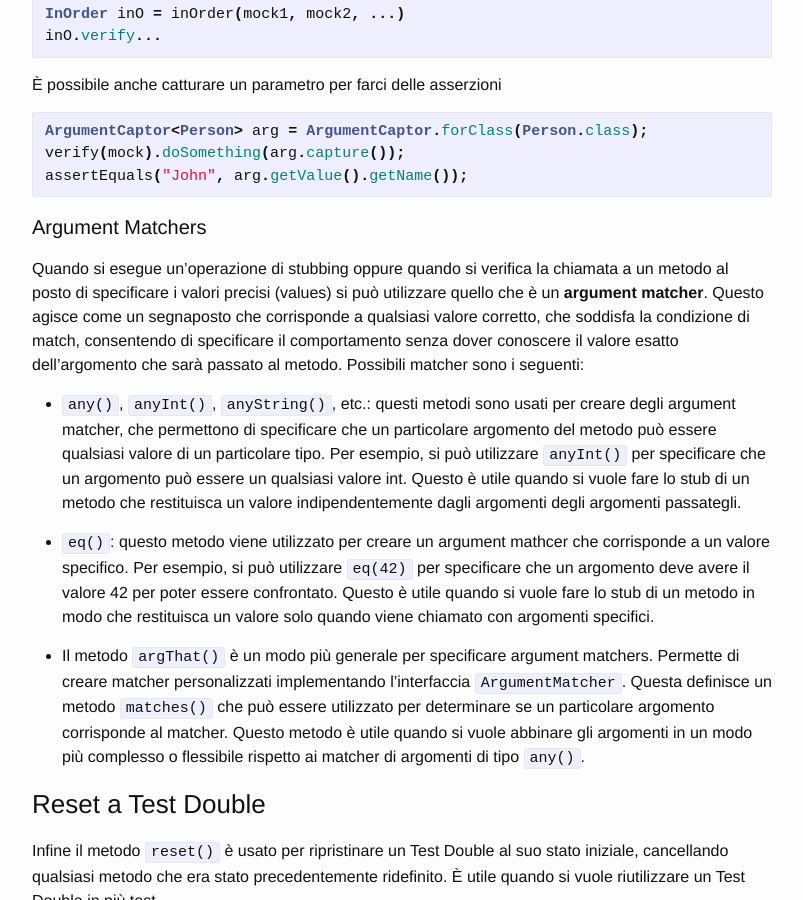
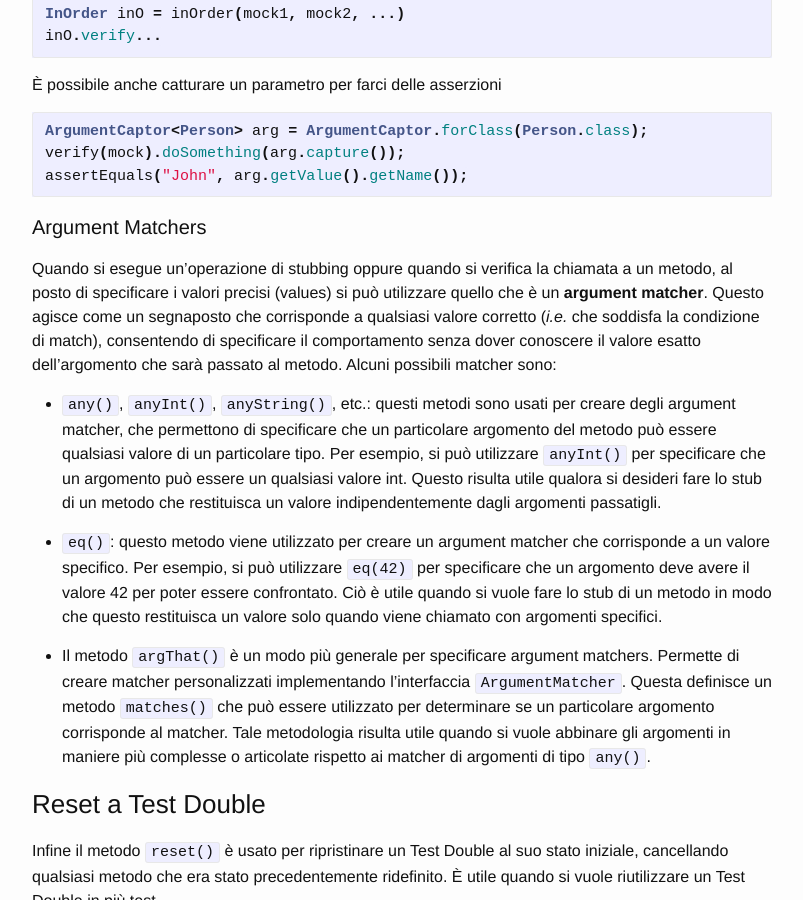
Before and after one commit to MarcoBuster/sweng, a Jekyll site: the page built from _posts/2022-11-07-mocking.md, in a window 1280 px wide and 900 px high, scrolled down 8659 px. Shown: the whole window, without its empty margins (238-1041 px from the left). Built offline with Jekyll 4.4.1, drawn with Linux system fonts in a browser that asks for light colours; the table of contents is made by our own code.

Commit message:
Rephrase Matchers

```diff
--- a/_posts/2022-11-07-mocking.md
+++ b/_posts/2022-11-07-mocking.md
@@ -598,25 +598,22 @@ assertEquals("John", arg.getValue().getName());
 
 #### Argument Matchers
 
-Quando si esegue un'operazione di stubbing oppure quando si verifica la chiamata a un metodo al posto di specificare i valori
-precisi (values) si può utilizzare quello che è un **argument matcher**. Questo agisce come un segnaposto che corrisponde
-a qualsiasi valore corretto, che soddisfa la condizione di match, consentendo di specificare il comportamento senza
-dover conoscere il valore esatto dell'argomento che sarà passato al metodo. Possibili matcher sono i seguenti:
+Quando si esegue un'operazione di stubbing oppure quando si verifica la chiamata a un metodo, al posto di specificare i valori precisi (values) si può utilizzare quello che è un **argument matcher**.
+Questo agisce come un segnaposto che corrisponde a qualsiasi valore corretto (_i.e._ che soddisfa la condizione di match), consentendo di specificare il comportamento senza dover conoscere il valore esatto dell'argomento che sarà passato al metodo.
+Alcuni possibili matcher sono:
 
-* `any()`, `anyInt()`, `anyString()`, etc.: questi metodi sono usati per creare degli argument matcher, che permettono di
-specificare che un particolare argomento del metodo può essere qualsiasi valore di un particolare tipo. Per esempio,
-si può utilizzare `anyInt()` per specificare che un argomento può essere un qualsiasi valore int. Questo è utile quando
-si vuole fare lo stub di un metodo che restituisca un valore indipendentemente dagli argomenti degli argomenti passategli.
+* `any()`, `anyInt()`, `anyString()`, etc.: questi metodi sono usati per creare degli argument matcher, che permettono di specificare che un particolare argomento del metodo può essere qualsiasi valore di un particolare tipo.
+Per esempio, si può utilizzare `anyInt()` per specificare che un argomento può essere un qualsiasi valore int.
+Questo risulta utile qualora si desideri fare lo stub di un metodo che restituisca un valore indipendentemente dagli argomenti passatigli.
 
-* `eq()`: questo metodo viene utilizzato per creare un argument mathcer che corrisponde a un valore specifico. Per
-esempio, si può utilizzare `eq(42)` per specificare che un argomento deve avere il valore 42 per poter essere confrontato.
-Questo è utile quando si vuole fare lo stub di un metodo in modo che restituisca un valore solo quando viene chiamato con argomenti
-specifici.
+* `eq()`: questo metodo viene utilizzato per creare un argument matcher che corrisponde a un valore specifico.
+Per esempio, si può utilizzare `eq(42)` per specificare che un argomento deve avere il valore 42 per poter essere confrontato.
+Ciò è utile quando si vuole fare lo stub di un metodo in modo che questo restituisca un valore solo quando viene chiamato con argomenti specifici.
 
-* Il metodo `argThat()` è un modo più generale per specificare argument matchers. Permette di creare matcher
-personalizzati implementando l'interfaccia `ArgumentMatcher`. Questa definisce un metodo `matches()` che può
-essere utilizzato per determinare se un particolare argomento corrisponde al matcher. Questo metodo è utile quando si vuole
-abbinare gli argomenti in un modo più complesso o flessibile rispetto ai matcher di argomenti di tipo `any()`.
+* Il metodo `argThat()` è un modo più generale per specificare argument matchers.
+Permette di creare matcher personalizzati implementando l'interfaccia `ArgumentMatcher`.
+Questa definisce un metodo `matches()` che può essere utilizzato per determinare se un particolare argomento corrisponde al matcher.
+Tale metodologia risulta utile quando si vuole abbinare gli argomenti in maniere più complesse o articolate rispetto ai matcher di argomenti di tipo `any()`.
 
 
 ### Reset a Test Double
```
